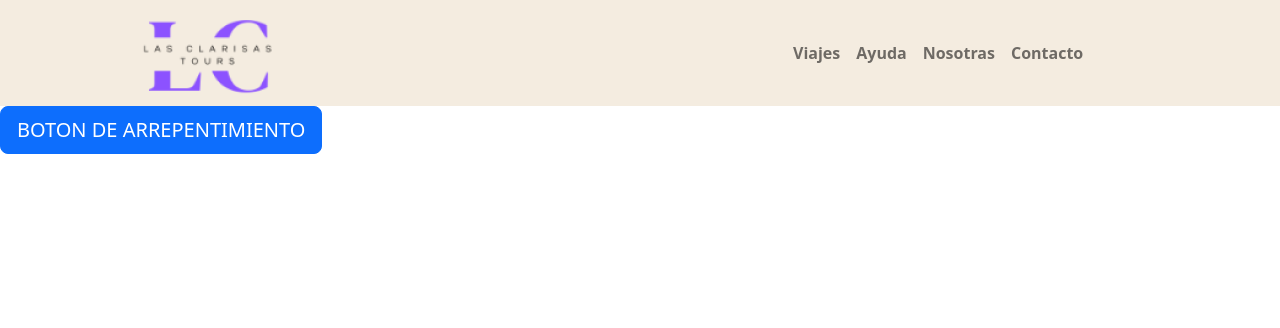
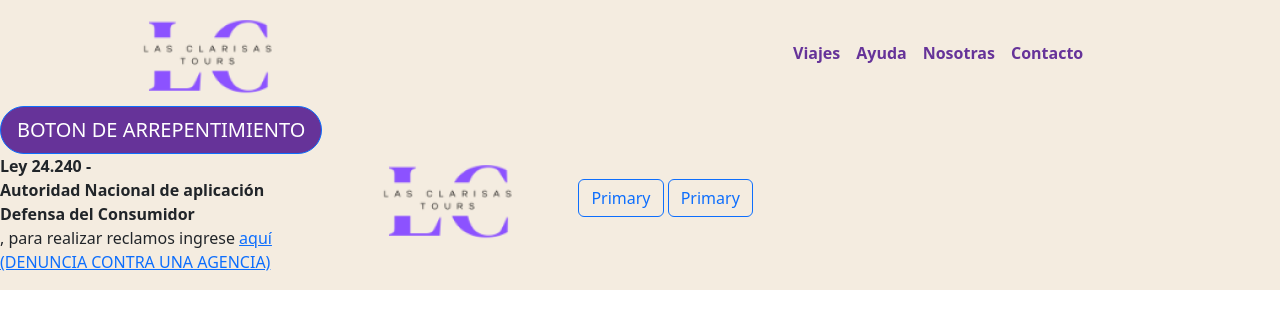
Before and after one commit to gonzccode/proyecto-agencia-viajes, a React (Create React App) app: page / in a window 1280 px wide. Shown: the top 328 px of the page. Built offline with nearby package versions, Linux system fonts and the light colour scheme.

Commit message:
Comienzo con el footer

```diff
--- a/src/App.css
+++ b/src/App.css
@@ -9,13 +9,22 @@
 }
 
 .views {
-    color: #663399;
     font-weight: bold;
     margin-right: 208px;
 }
 
+.viewsLinks {
+    color: #663399;
+}
+
 /*Footer*/
 
-.btn-primary {
+footer {
+    background-color: #F4ECE0;
+
+}
+
+.regretButton {
     background-color: #663399;
+    border-radius: 100px;
 }
--- a/src/App.js
+++ b/src/App.js
@@ -1,5 +1,5 @@
+import 'bootstrap/dist/css/bootstrap.min.css';
 import './App.css';
-import 'bootstrap/dist/css/bootstrap.min.css';
 import { NavigationBar } from './components/Navbar';
 import { Footer } from './components/Footer';
 
--- a/src/components/Footer.js
+++ b/src/components/Footer.js
@@ -1,22 +1,28 @@
 import Stack from 'react-bootstrap/Stack';
 import Button from 'react-bootstrap/Button';
+import logo from '../assets/img/logo.png';
+import Image from 'react-bootstrap/Image'
 
 const Footer = () => {
     return (
+        <footer>
             <Stack direction="horizontal">
                 <div>
                     <Button variant="primary" size="lg" className="regretButton">BOTON DE ARREPENTIMIENTO</Button>{' '}
+                    <p><b>Ley 24.240 -<br/>Autoridad Nacional de aplicación<br/> Defensa del Consumidor<br/></b>, para realizar reclamos ingrese <a href='#'>aquí<br/> (DENUNCIA CONTRA UNA AGENCIA)</a></p>
                 </div>
                 <div>
-
+                    <Image src={logo} alt="logo"/>
                 </div>
                 <div>
-
+                    <Button variant="outline-primary">Primary</Button>{' '}
+                    <Button variant="outline-primary">Primary</Button>{' '}
                 </div>
                 <div>
 
                 </div>
             </Stack>
+        </footer>
     )
 }
 
--- a/src/components/Navbar.js
+++ b/src/components/Navbar.js
@@ -14,10 +14,10 @@ const NavigationBar = () => {
           <Navbar.Toggle aria-controls="responsive-navbar-nav" />
           <Navbar.Collapse id="responsive-navbar-nav">
             <Nav className="me-auto views">
-              <Nav.Link href="#features">Viajes</Nav.Link>
-              <Nav.Link href="#pricing">Ayuda</Nav.Link>
-              <Nav.Link href="#pricing">Nosotras</Nav.Link>
-              <Nav.Link href="#pricing">Contacto</Nav.Link>
+              <Nav.Link href="#features" className="viewsLinks">Viajes</Nav.Link>
+              <Nav.Link href="#pricing" className="viewsLinks">Ayuda</Nav.Link>
+              <Nav.Link href="#pricing" className="viewsLinks">Nosotras</Nav.Link>
+              <Nav.Link href="#pricing" className="viewsLinks">Contacto</Nav.Link>
             </Nav>
           </Navbar.Collapse>
         </Container>
```
Lines whose indentation alone changed are shown as unchanged.
